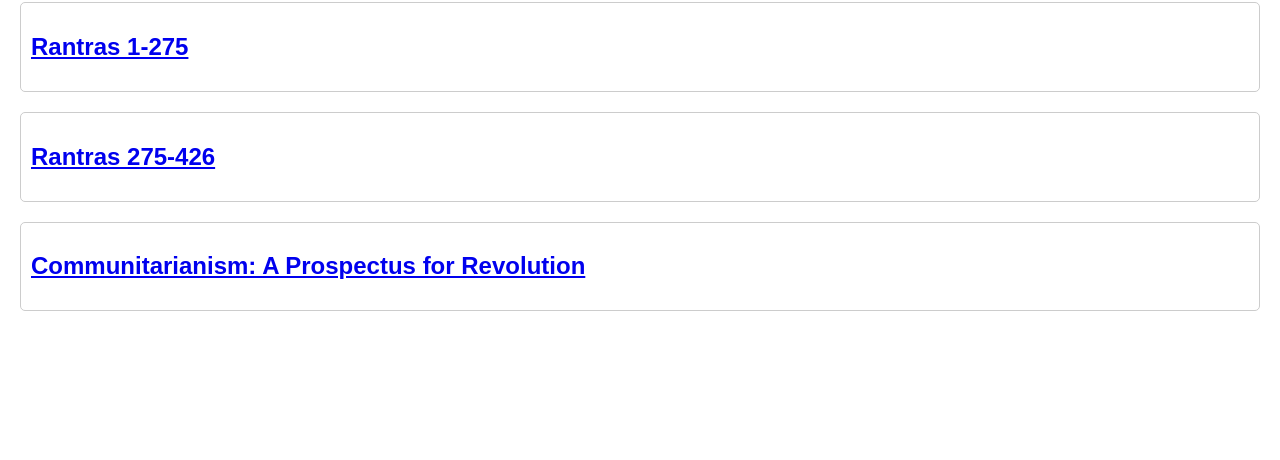
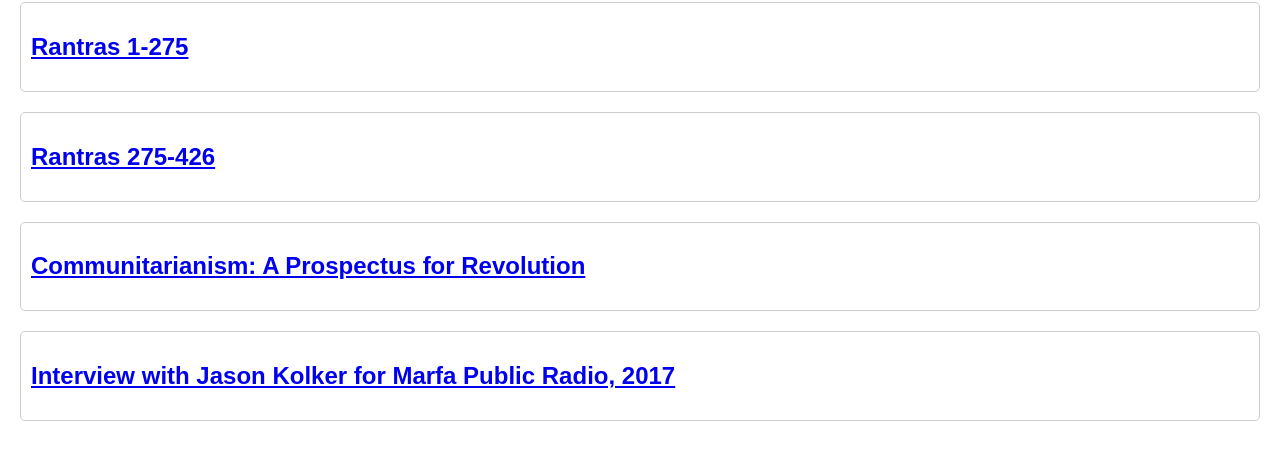
Before and after one commit to Lineaus-Lorette-Archive/lineaus-lorette-archive.github.io, a plain HTML site: page index.html in a window 1280 px wide. Shown: the part 98-558 px from the top of the page. Drawn offline with Linux system fonts and the light colour scheme.

Commit message:
Update index.html

```diff
--- a/index.html
+++ b/index.html
@@ -37,6 +37,11 @@
     <p></p>
   </div>
 
+   <div class="work">
+    <h2><a href="https://www.youtube.com/watch?app=desktop&v=Y3DTwWjOSM0">Interview with Jason Kolker for Marfa Public Radio, 2017</a></h2>
+    <p></p>
+  </div>
+
   <!-- Add more works here as needed -->
 
 </body>
```
